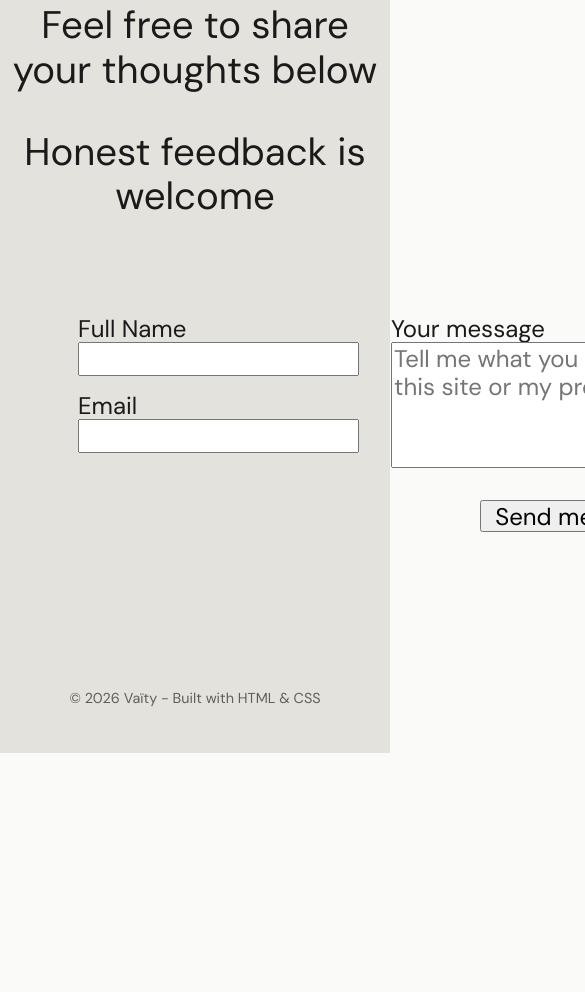
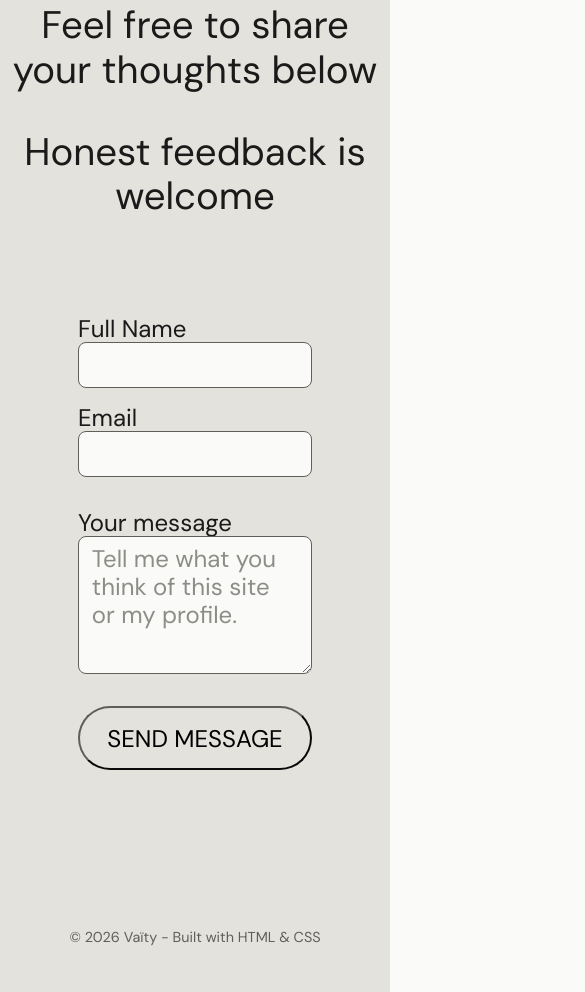
Before and after one commit to Apoteoz/Projet-3, a plain HTML site: page docs/index.html in a window 390 px wide. Shown: the part 6048-7040 px from the top of the page, 585 px wide, since content can reach past the window. Before the commit the page ends 6801 px from the top, so only its background shows below. Drawn offline with Linux system fonts and the light colour scheme.

Commit message:
Fix form style

```diff
--- a/docs/css/styles.css
+++ b/docs/css/styles.css
@@ -107,12 +107,13 @@ nav img{
 .short-stories{
   display : flex;
   flex-direction: row;
-  justify-content: space-between;
+  justify-content: center;
   align-content: center;
   gap : 2%;
 }
 
 #long-story-short-1,#long-story-short-2,#long-story-short-3{
+  flex : 1;
   background-color: var(--bandeau);
   margin-top : 2rem;
   border-radius: 1.25rem;
@@ -179,7 +180,7 @@ nav img{
   margin-top : 6rem;
   display : flex;
   flex-direction: row;
-  justify-content: flex-start ;
+  justify-content: center ;
   align-content: flex-start;
   margin-right: 10%;
   margin-left : 10%;
@@ -214,8 +215,30 @@ nav img{
 }
 
 .support-submit button{
-  width : 12rem;
-  height : 2rem;
+  width : 15rem;
+  height : 4rem;
+  text-transform: uppercase;
+}
+
+/*Support style section*/
+.support-section textarea,.support-section input{
+  border-radius: 0.5rem;
+  padding : 0.5rem 0.8rem;
+  background-color: var(--fond);
+  border : 1px solid var(--texte-secondaire);
+}
+
+textarea::placeholder, input::placeholder{
+  color : var(--texte-secondaire);
+  opacity : 0.7;
+}
+
+.support-submit button{
+  padding : 0.5rem 0.8rem;
+  background : transparent;
+  border-radius: 20rem;
+  border-color: var(--texte-secondaire);
+  cursor : pointer;
 }
 
 /*Footer*/
@@ -261,7 +284,7 @@ img:hover{
 
 /*Media queries*/
 
-@media (max-width : 980px){
+@media (max-width : 1295px){
   .about-me-section img, .internship-section img{
     display : none;
   }
@@ -275,3 +298,23 @@ img:hover{
     margin-right : 10%;
   }
 }
+
+@media (max-width : 700px){
+  .about-me-section img, .internship-section img{
+    display : none;
+  }
+
+  .short-stories{
+    flex-direction: column;
+  }
+
+  .internship-section{
+    margin-left : 10%;
+    margin-right : 10%;
+  }
+
+  .support-forms{
+    flex-direction: column;
+  }
+
+}
--- a/docs/index.html
+++ b/docs/index.html
@@ -3,6 +3,7 @@
 
 <head>
     <meta charset="UTF-8">
+    <meta name="viewport" content="width=device-width, initial-scale=1.0">
     <link rel="stylesheet" href="css/styles.css">
     <link rel="stylesheet" href="css/normalize.css">
     <link rel="preconnect" href="https://fonts.googleapis.com">
```
